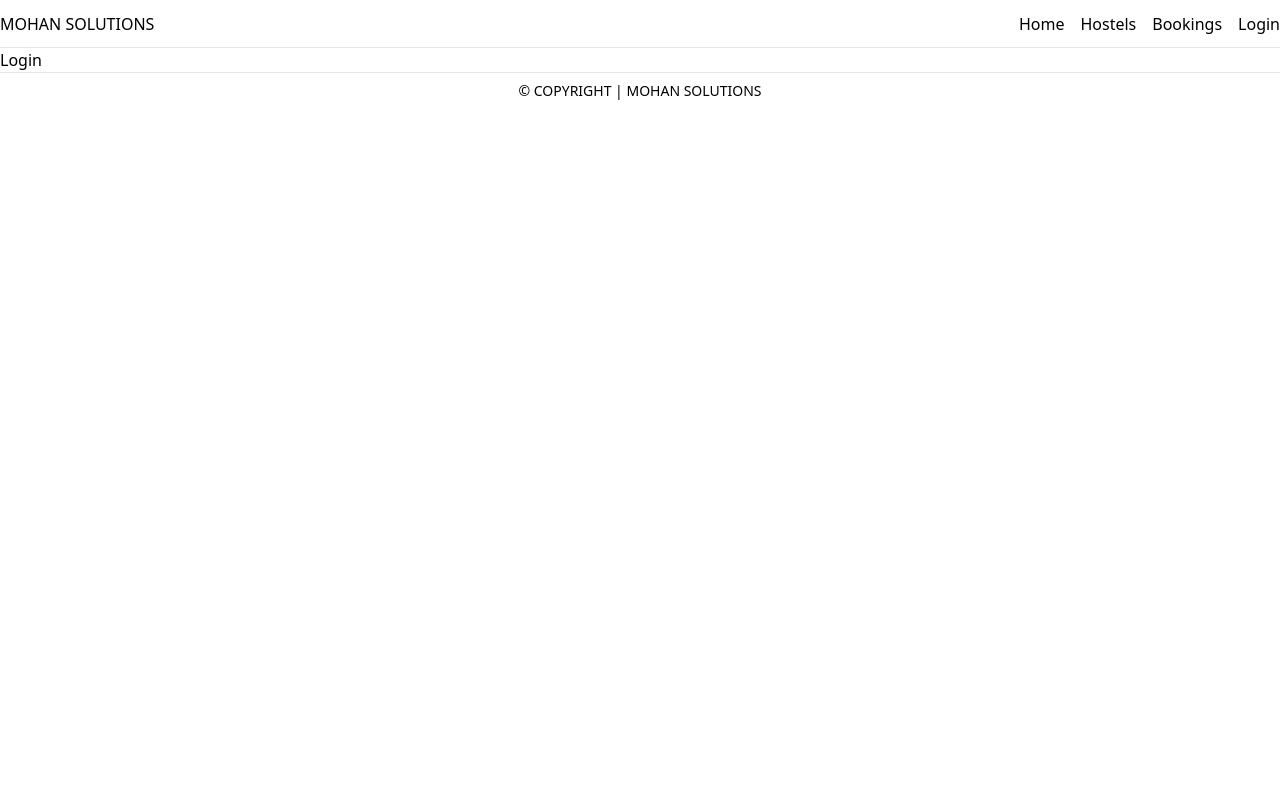
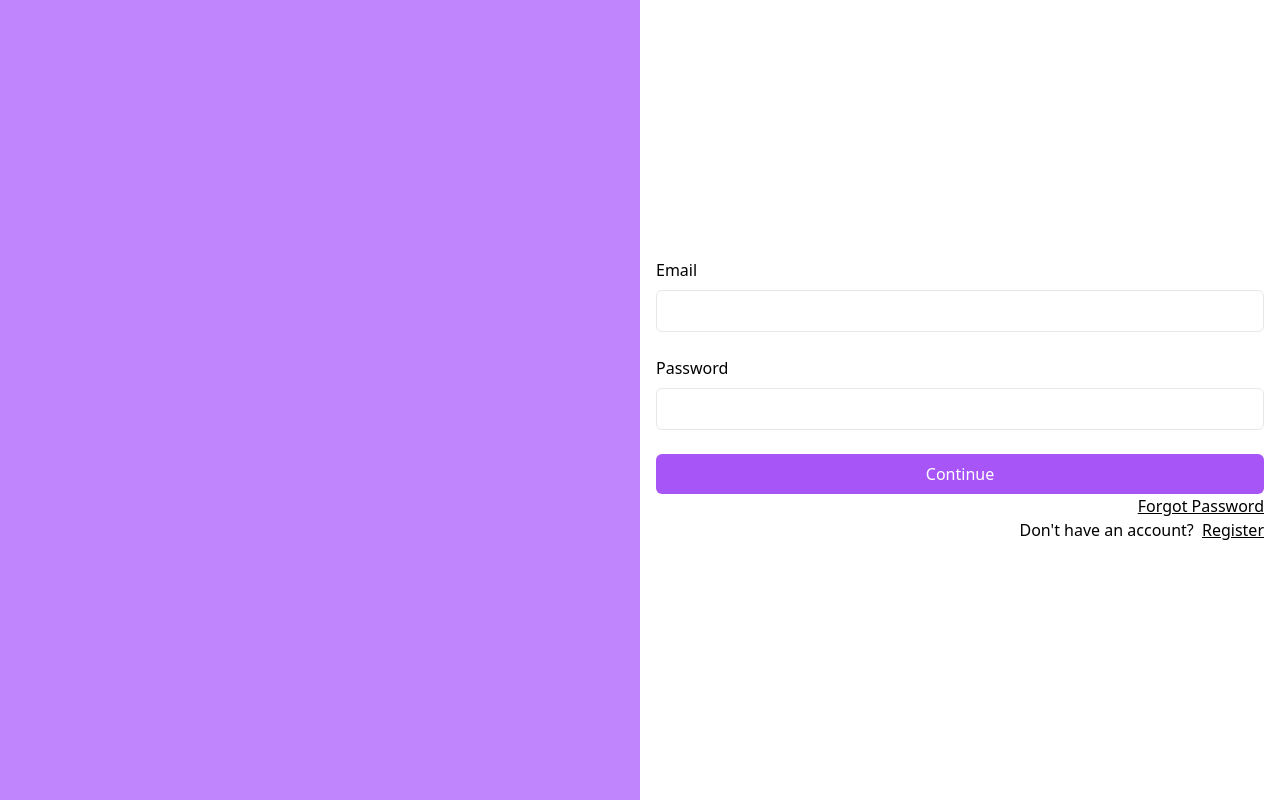
Before and after one commit to nabindhami14/hostel_booking, a React (Vite) app: page /auth/login in a window 1280 px wide. Built offline with nearby package versions, Linux system fonts and the light colour scheme.

Commit message:
feat: auth pages

```diff
--- a/package.json
+++ b/package.json
@@ -10,12 +10,15 @@
     "preview": "vite preview"
   },
   "dependencies": {
+    "@hookform/resolvers": "^3.6.0",
     "embla-carousel-autoplay": "^8.1.5",
     "embla-carousel-react": "^8.1.5",
     "lucide-react": "^0.394.0",
     "react": "^18.2.0",
     "react-dom": "^18.2.0",
-    "react-router-dom": "^6.23.1"
+    "react-hook-form": "^7.52.0",
+    "react-router-dom": "^6.23.1",
+    "yup": "^1.4.0"
   },
   "devDependencies": {
     "@types/react": "^18.2.66",
--- a/src/App.jsx
+++ b/src/App.jsx
@@ -1,35 +1,35 @@
 import { Route, Routes } from "react-router-dom";
-
-import Navbar from "./components/Navbar";
-import Footer from "./components/Footer";
 
 import Home from "./pages/home/Home";
 import Bookings from "./pages/bookings/Bookings";
 import Hostels from "./pages/hostels/Hostels";
 import Hostel from "./pages/hostels/Hostel";
 
-import Register from "./pages/auth/Register";
-import Login from "./pages/auth/Login";
+import AuthLayout from "./layouts/auth-layout";
+import MainLayout from "./layouts/main-layout";
+
+import RegisterPage from "./pages/auth/register-page";
+import LoginPage from "./pages/auth/login-page";
 
 function App() {
   return (
     <main>
-      <Navbar />
       <Routes>
-        <Route path="/" element={<Home />} />
-        <Route path="/bookings" element={<Bookings />} />
-
-        <Route path="/hostels">
-          <Route path="" element={<Hostels />} />
-          <Route path=":hostel" element={<Hostel />} />
+        <Route path="/auth" element={<AuthLayout />}>
+          <Route path="register" element={<RegisterPage />} />
+          <Route path="login" element={<LoginPage />} />
         </Route>
 
-        <Route path="/auth">
-          <Route path="register" element={<Register />} />
-          <Route path="login" element={<Login />} />
+        <Route path="/" element={<MainLayout />}>
+          <Route index element={<Home />} />
+          <Route path="/bookings" element={<Bookings />} />
+
+          <Route path="/hostels">
+            <Route path="" element={<Hostels />} />
+            <Route path=":hostel" element={<Hostel />} />
+          </Route>
         </Route>
       </Routes>
-      <Footer />
     </main>
   );
 }
--- /dev/null
+++ b/src/components/common/error.jsx
@@ -0,0 +1,6 @@
+/* eslint-disable react/prop-types */
+const ErrorMessage = ({ message }) => {
+  return <p className="text-red-500">{message}</p>;
+};
+
+export default ErrorMessage;
--- /dev/null
+++ b/src/layouts/auth-layout.jsx
@@ -0,0 +1,15 @@
+import { Outlet } from "react-router-dom";
+
+const AuthLayout = () => {
+  return (
+    <div className="w-full min-h-screen grid grid-cols-2">
+      <div className="hidden sm:grid bg-purple-400">{/* IMAGE */}</div>
+
+      <div className="col-span-2 sm:col-span-1 place-content-center mx-4 ">
+        <Outlet />
+      </div>
+    </div>
+  );
+};
+
+export default AuthLayout;
--- /dev/null
+++ b/src/layouts/main-layout.jsx
@@ -0,0 +1,16 @@
+import { Outlet } from "react-router-dom";
+
+import Navbar from "../components/Navbar";
+import Footer from "../components/Footer";
+
+const MainLayout = () => {
+  return (
+    <div className="w-full min-h-screen flex items-center justify-center">
+      <Navbar />
+      <Outlet />
+      <Footer />
+    </div>
+  );
+};
+
+export default MainLayout;
--- a/src/pages/auth/Login.jsx
+++ /dev/null
@@ -1,5 +0,0 @@
-const Login = () => {
-  return <div>Login</div>;
-};
-
-export default Login;
--- a/src/pages/auth/Register.jsx
+++ /dev/null
@@ -1,5 +0,0 @@
-const Register = () => {
-  return <div>Register</div>;
-};
-
-export default Register;
--- /dev/null
+++ b/src/pages/auth/login-page.jsx
@@ -0,0 +1,79 @@
+import { useForm } from "react-hook-form";
+import { yupResolver } from "@hookform/resolvers/yup";
+import * as yup from "yup";
+
+import ErrorMessage from "../../components/common/error";
+import { Link } from "react-router-dom";
+
+const schema = yup
+  .object({
+    email: yup
+      .string()
+      .email("Must be a valid email!")
+      .required("Email is required!"),
+    password: yup.string().min(6, "Password must be 6 characters long!"),
+  })
+  .required();
+
+const LoginPage = () => {
+  const {
+    register,
+    handleSubmit,
+    formState: { errors },
+  } = useForm({
+    resolver: yupResolver(schema),
+  });
+
+  const onSubmit = async (data) => console.log(data);
+
+  return (
+    <div>
+      <form
+        onSubmit={handleSubmit(onSubmit)}
+        className="flex flex-col items-center justify-center space-y-4"
+      >
+        <div className="space-y-2 w-full">
+          <label htmlFor="email">Email</label>
+          <input
+            type="email"
+            id="email"
+            {...register("email", { required: true, maxLength: 20 })}
+            className="p-2 rounded-md border w-full outline-purple-200"
+          />
+          <ErrorMessage message={errors.email?.message} />
+        </div>
+        <div className="space-y-2 w-full">
+          <label htmlFor="password">Password</label>
+          <input
+            type="password"
+            id="password"
+            {...register("password", { required: true })}
+            className="p-2 rounded-md border w-full outline-purple-200"
+          />
+          <ErrorMessage message={errors.password?.message} />
+        </div>
+        <button
+          type="submit"
+          className="p-2 w-full bg-purple-500 rounded-md hover:bg-purple-600 transition-colors text-white"
+        >
+          Continue
+        </button>
+      </form>
+
+      <div className="w-full flex flex-col items-end">
+        <Link to={`/auth/forgot-password`} className="ml-1 underline">
+          Forgot Password
+        </Link>
+
+        <div>
+          <span>Don&apos;t have an account? </span>
+          <Link to={`/auth/register`} className="ml-1 underline">
+            Register
+          </Link>
+        </div>
+      </div>
+    </div>
+  );
+};
+
+export default LoginPage;
--- /dev/null
+++ b/src/pages/auth/register-page.jsx
@@ -0,0 +1,84 @@
+import { yupResolver } from "@hookform/resolvers/yup";
+import { useForm } from "react-hook-form";
+import { Link } from "react-router-dom";
+import * as yup from "yup";
+
+import ErrorMessage from "../../components/common/error";
+
+const schema = yup
+  .object({
+    name: yup.string().required("Name is required!"),
+    email: yup
+      .string()
+      .email("Must be a valid email!")
+      .required("Email is required!"),
+    password: yup.string().min(6, "Password must be 6 characters long!"),
+  })
+  .required();
+
+const RegisterPage = () => {
+  const {
+    register,
+    handleSubmit,
+    formState: { errors },
+  } = useForm({
+    resolver: yupResolver(schema),
+  });
+
+  const onSubmit = async (data) => console.log(data);
+
+  return (
+    <div>
+      <form
+        onSubmit={handleSubmit(onSubmit)}
+        className="flex flex-col items-center justify-center space-y-4"
+      >
+        <div className="space-y-2 w-full">
+          <label htmlFor="name">Name</label>
+          <input
+            type="name"
+            id="name"
+            {...register("name", { required: true, maxLength: 20 })}
+            className="p-2 rounded-md border w-full outline-purple-200"
+          />
+          <ErrorMessage message={errors.name?.message} />
+        </div>
+        <div className="space-y-2 w-full">
+          <label htmlFor="email">Email</label>
+          <input
+            type="email"
+            id="email"
+            {...register("email", { required: true, maxLength: 20 })}
+            className="p-2 rounded-md border w-full outline-purple-200"
+          />
+          <ErrorMessage message={errors.email?.message} />
+        </div>
+        <div className="space-y-2 w-full">
+          <label htmlFor="password">Password</label>
+          <input
+            type="password"
+            id="password"
+            {...register("password", { required: true })}
+            className="p-2 rounded-md border w-full outline-purple-200"
+          />
+          <ErrorMessage message={errors.password?.message} />
+        </div>
+        <button
+          type="submit"
+          className="p-2 w-full bg-purple-500 rounded-md hover:bg-purple-600 transition-colors text-white"
+        >
+          Continue
+        </button>
+      </form>
+
+      <div className="w-full flex justify-end">
+        <span>Already have an account? </span>
+        <Link to={`/auth/login`} className="ml-1 underline">
+          Login
+        </Link>
+      </div>
+    </div>
+  );
+};
+
+export default RegisterPage;
```
Also changed, not shown: 1 other file (tests, documents, lock files or other folders).
